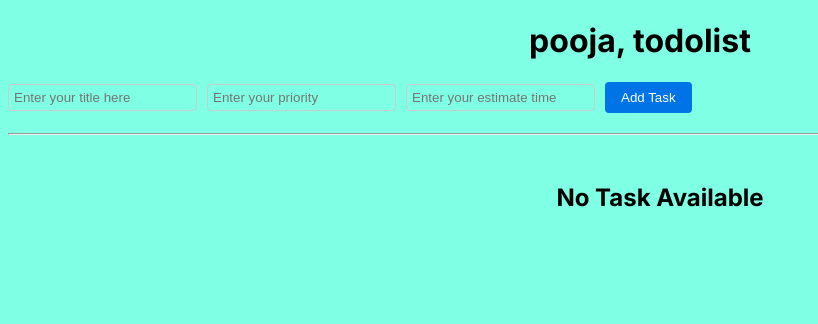
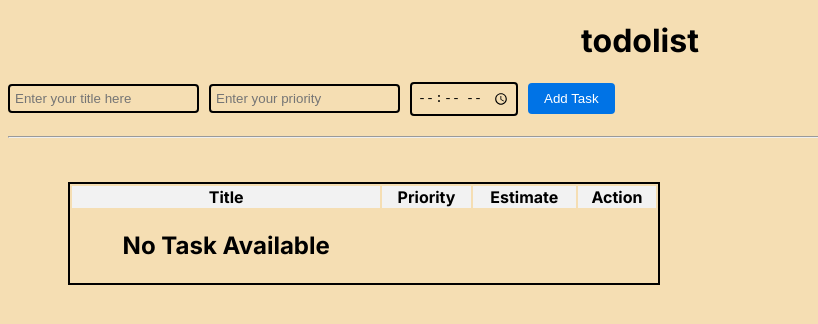
Before and after one commit to mayurijadav/Todo-list-task, a Next.js app: page / in a window 1280 px wide. Shown: the top 324 px of the page, without its empty margins (0-818 px from the left). Built offline with nearby package versions, Linux system fonts and the light colour scheme.

Commit message:
FORM IS DONE

```diff
--- a/app/TodoInput.js
+++ b/app/TodoInput.js
@@ -22,14 +22,15 @@ const TodoInput = ({ addTask }) => {
           value={title}
           onChange={(e) => setTitle(e.target.value)}
         />
+
         <input
-          type="text"
+          type="number"
           placeholder="Enter your priority"
           value={priority}
           onChange={(e) => setPriority(e.target.value)}
         />
         <input
-          type="text"
+          type="time"
           placeholder="Enter your estimate time"
           value={estimate}
           onChange={(e) => setEstimate(e.target.value)}
--- a/app/Todolist.js
+++ b/app/Todolist.js
@@ -3,20 +3,38 @@ import React from 'react';
 const TodoList = ({ tasks, deleteTask }) => {
   return (
     <div>
+      <table>
+        <thead>
+          <tr>
+            <th>Title</th>
+            <th>Priority</th>
+            <th>Estimate</th>
+            <th>Action</th>
+          </tr>
+        </thead>
+        <tbody>
           {tasks.length > 0 ? (
             tasks.map((task, i) => (
-          <div key={i}>
-            <h5>{task.title}</h5>
-            <h5>{task.priority}</h5>
-            <h5>{task.estimate}</h5>
+              <tr key={i}>
+                <td>{task.title}</td>
+                <td>{task.priority}</td>
+                <td>{task.estimate}</td>
+                <td>
                   <button onClick={() => deleteTask(i)} className="delete">
                     Delete
                   </button>
-          </div>
+                </td>
+              </tr>
             ))
           ) : (
+            <tr>
+              <td className="4">
                 <h2>No Task Available</h2>
+              </td>
+            </tr>
           )}
+        </tbody>
+      </table>
     </div>
   );
 };
--- a/app/globals.css
+++ b/app/globals.css
@@ -1,5 +1,5 @@
 *{
-  background-color:rgb(127, 255, 227);
+  background-color:wheat;
 }
 
 .header {
@@ -18,30 +18,39 @@ button {
   padding: 5px 10px;
   cursor: pointer;
 }
-/* TodoInput.css */
 
-/* Style for the form */
 form {
   display: flex;
   flex-direction: row;
   align-items: center;
   margin-bottom: 20px;
+
 }
 
-/* Style for input fields */
 input {
   margin-right: 10px;
   padding: 5px;
-  border: 1px solid #ccc;
+  border: 2px solid black;
   border-radius: 4px;
 }
 
-/* Style for the "Add Task" button */
 .button {
   background-color: #0073e6;
   color: white;
   padding: 8px 16px;
-  border: none;
   border-radius: 4px;
-  cursor: pointer;
 }
+table {
+  width: 50%;
+  border:2px solid black;
+}
+
+th {
+  background-color: #f2f2f2;
+}
+
+button.delete {
+  background-color: red;
+  color: white;
+  padding: 5px 10px;
+  }
--- a/app/page.js
+++ b/app/page.js
@@ -18,7 +18,7 @@ const Page = () => {
 
   return (
     <>
-      <h1 className="header">pooja, todolist</h1>
+      <h1 className="header">todolist</h1>
       <TodoInput addTask={addTask} />
       <hr />
       <div className="render">
```
Lines whose indentation alone changed are shown as unchanged.
